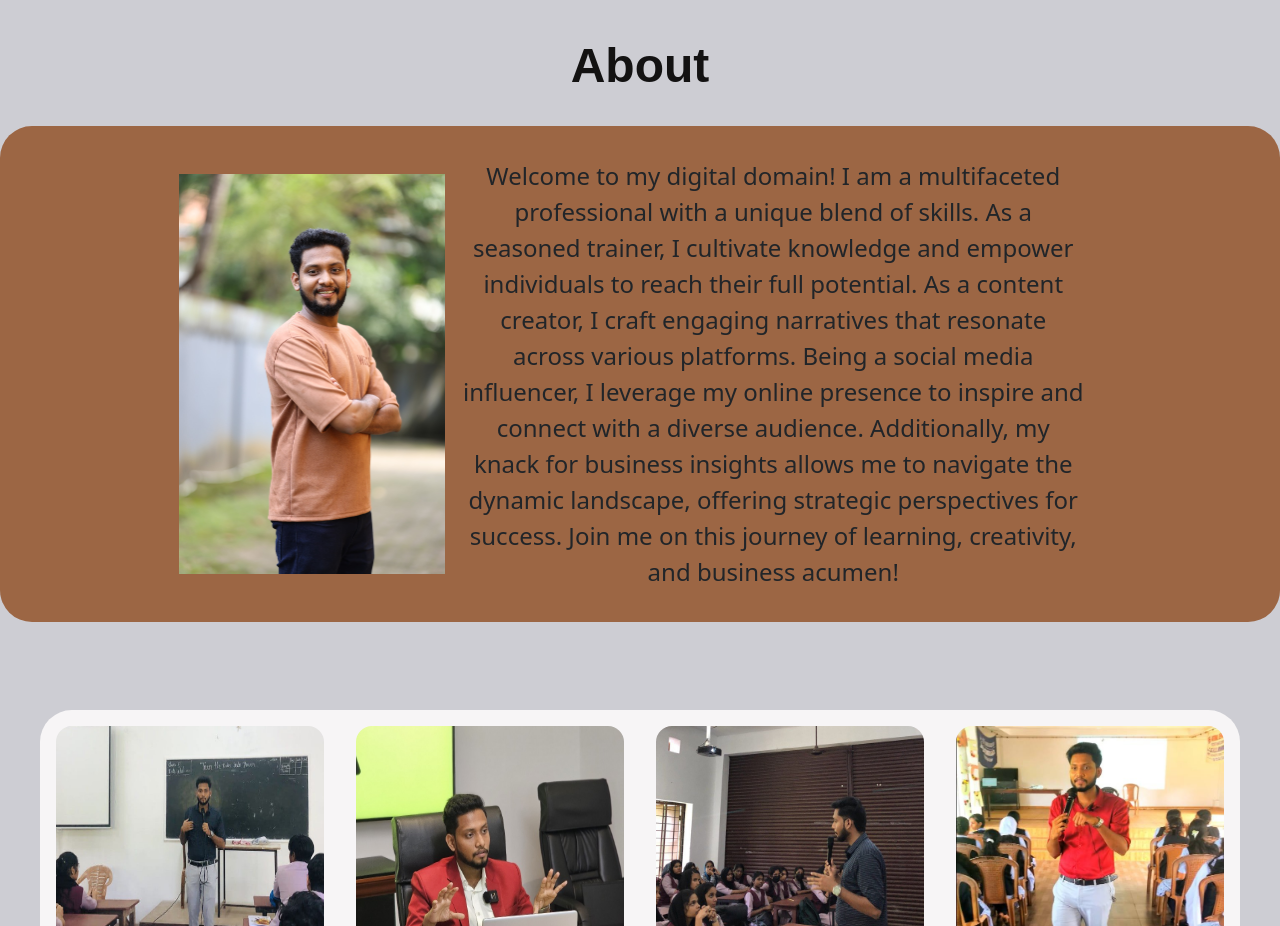
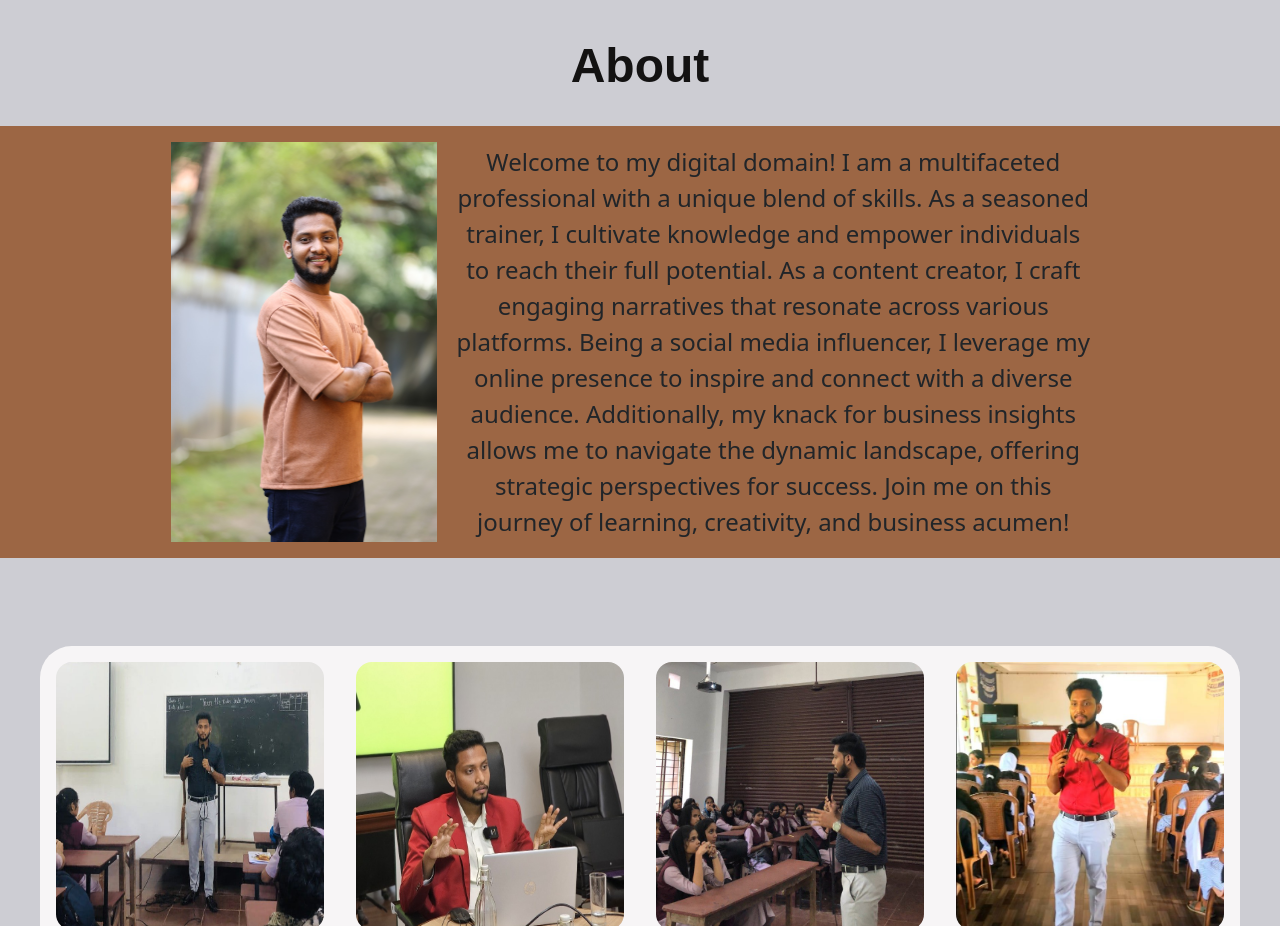
Before and after one commit to alwinoa/project1, a plain HTML site: page index.html in a window 1280 px wide. Shown: the part 1689-2615 px from the top of the page. Drawn offline with nearby package versions, Linux system fonts and the light colour scheme.

Commit message:
Update style.css

```diff
--- a/css/style.css
+++ b/css/style.css
@@ -236,8 +236,8 @@ gap: 10px;
     background-color:#9c6644;
     align-items:center;
     justify-content: center;
-    padding: 1rem;
-    border-radius: 2rem;
+
+
 
 }
 
```
